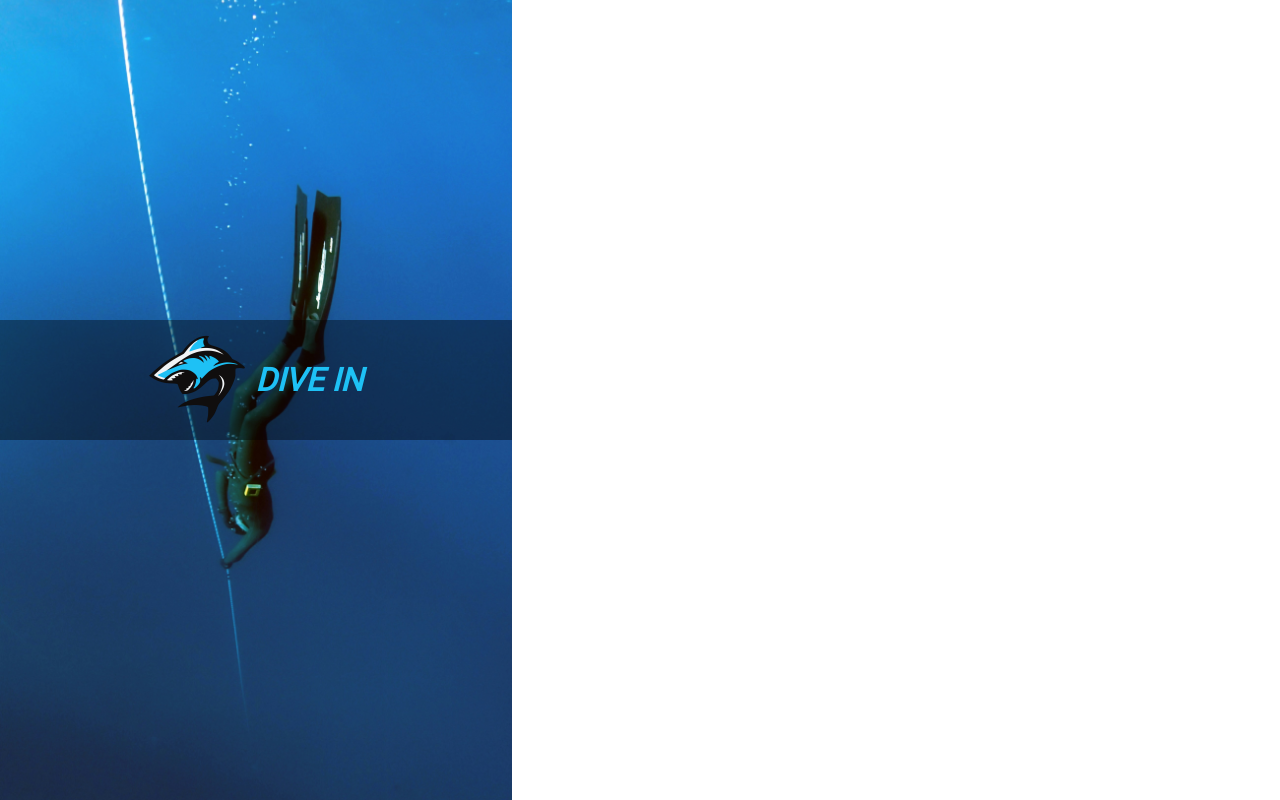
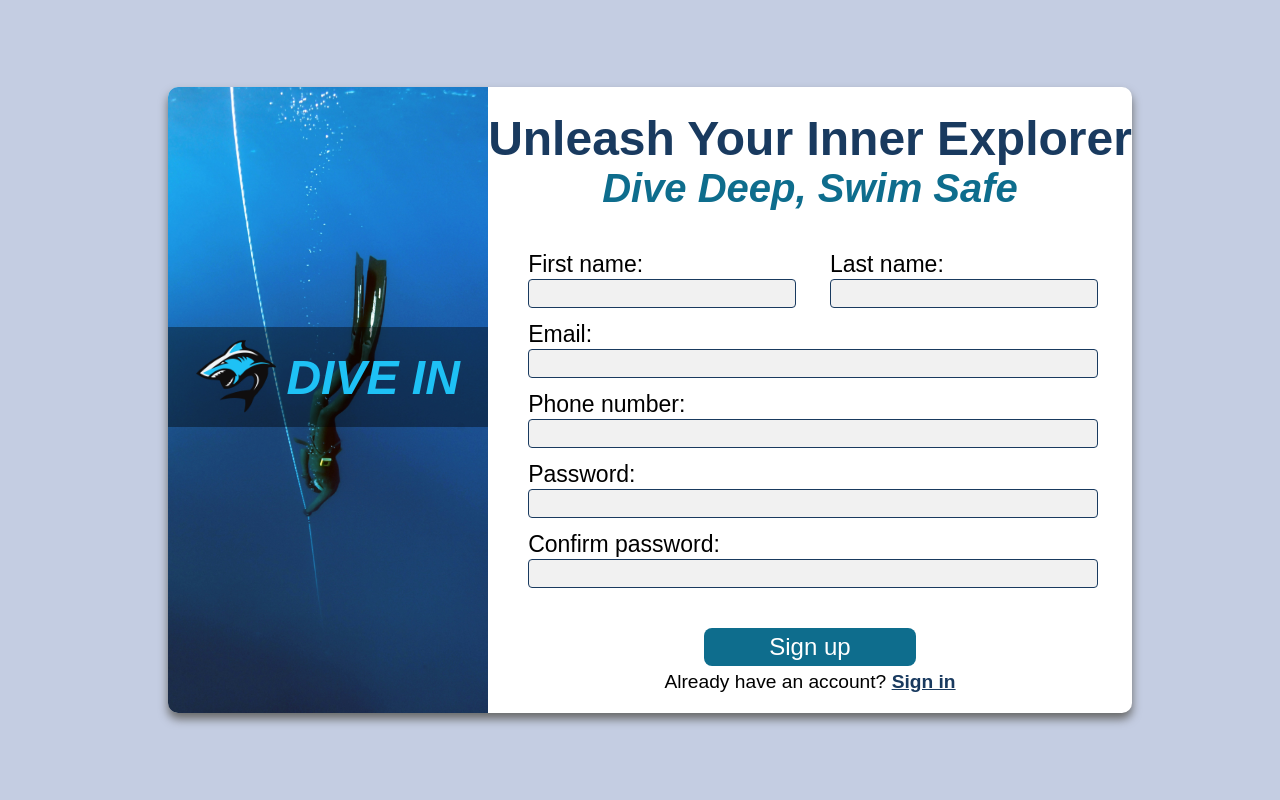
Before and after one commit to IStefann/Odin_Projects, a plain HTML site: page sign-up/index.html in a window 1280 px wide. Drawn offline with Linux system fonts and the light colour scheme; a web font is replaced by a local one.

Commit message:
Completed design

```diff
--- a/sign-up/index.html
+++ b/sign-up/index.html
@@ -1,9 +1,7 @@
 <!DOCTYPE html>
 <html lang="en">
 	<head>
-		<link rel="preconnect" href="https://fonts.googleapis.com" />
-		<link rel="preconnect" href="https://fonts.gstatic.com" crossorigin />
-		<link href="https://fonts.googleapis.com/css2?family=Roboto&display=swap" rel="stylesheet" />
+		<link href="https://fonts.cdnfonts.com/css/agency-fb" rel="stylesheet" />
 		<meta charset="UTF-8" />
 		<meta name="viewport" content="width=device-width, initial-scale=1.0" />
 		<title>Sign up form</title>
@@ -11,14 +9,56 @@
 	</head>
 
 	<body>
+		<div class="zoom">
 			<div class="main">
 				<div class="imageContainer">
 					<div class="imageTxt"><img class="img" src="./logo.png" alt="logo" />DIVE IN</div>
 				</div>
 				<div class="formContainer">
 					<form>
-
+						<div class="header">Unleash Your Inner Explorer <span class="underHeader"> Dive Deep, Swim Safe</span></div>
+						<div class="inputs">
+							<div class="rows">
+								<div>
+									<div>First name:</div>
+									<input type="text" id="firstName" required />
+								</div>
+								<div>
+									<div>Last name:</div>
+									<input type="text" id="lastName" required/>
+								</div>
+							</div>
+							<div class="rows">
+								<div>
+									<div>Email:</div>
+									<input type="email" id="email"/>
+								</div>
+							</div>
+							<div class="rows">
+								<div>
+									<div>Phone number:</div>
+									<input type="text" id="phone"/>
+								</div>
+							</div>
+							<div class="rows">
+								<div>
+									<div>Password:</div>
+									<input type="text" id="password" required />
+								</div>
+							</div>
+							<div class="rows">
+								<div>
+									<div>Confirm password:</div>
+									<input type="text" id="passwordConfrim" required/>
+								</div>
+							</div>
+						</div>
+						<div style="text-align: center">
+							<button type="submit">Sign up</button>
+							<div class="haveAcc">Already have an account? <span class="link">Sign in</span></div>
+						</div>
 					</form>
+				</div>
 			</div>
 		</div>
 		<script src="script.js"></script>
--- a/sign-up/style.css
+++ b/sign-up/style.css
@@ -1,33 +1,119 @@
 body {
 	padding: 0;
 	margin: 0;
-	font-family: "Roboto", sans-serif;
+	font-family: "Agency FB", sans-serif;
+	background-color: #c4cde2;
+}
+.zoom {
+	display: flex;
+	justify-content: center;
+	align-items: center;
+	margin-left: 20px;
+	height: 100vh;
 }
 .main {
 	display: flex;
 	justify-content: left;
+	border-radius: 10px;
+	background-color: #ffffff;
+	box-shadow: 0 6px 10px #686969;
 }
 .imageContainer {
 	background-image: url(./image.jpg);
 	background-position: center;
 	background-size: cover;
 	background-repeat: no-repeat;
-	width: 40vw;
-	height: 100vh;
+	width: 25vw;
+	border-top-right-radius: 0;
+	border-bottom-right-radius: 0;
+	border-top-left-radius: 10px;
+	border-bottom-left-radius: 10px;
 }
 .imageTxt {
 	display: flex;
 	justify-content: center;
 	align-items: center;
-	margin-top: 40vh;
+	margin-top: 30vh;
 	background-color: rgba(0, 0, 0, 0.4);
 	color: #1ec1f5;
-	font-size: 2rem;
+	font-size: 3rem;
 	gap: 10px;
-	height: 120px;
+	height: 100px;
 	font-weight: bold;
 	font-style: italic;
 }
 .img {
 	height: 80%;
 }
+.formContainer {
+	flex-grow: 1;
+}
+.header {
+	text-align: center;
+	font-size: 3rem;
+	font-weight: bold;
+	color: #193a5f;
+	padding: 3vh 0 0 0;
+}
+.underHeader {
+	display: block;
+	font-size: 2.5rem;
+	font-style: italic;
+	color: #0e6d8d;
+}
+.inputs {
+	display: flex;
+	flex-direction: column;
+	justify-content: center;
+	align-items: left;
+	gap: 1vw;
+	background-color: #ffffff;
+	padding: 5vh 5vh;
+}
+.rows {
+	display: flex;
+	justify-content: left;
+	align-items: center;
+	font-size: 23px;
+	gap: 40px;
+}
+.rows > div {
+	flex-grow: 1;
+}
+input {
+	border-radius: 4px;
+	border: 1px solid #193a5f;
+	background-color: #f1f1f1;
+	font-size: 15px;
+	width: 100%;
+	height: 25px;
+}
+button {
+	font-size: 1.5rem;
+	padding: 5px 65px;
+	background-color: #0e6d8d;
+	color: #ffffff;
+	border: none;
+	border-radius: 8px;
+	cursor: pointer;
+}
+button:hover {
+	background-color: #0e6d8dc9;
+}
+button:active {
+	transform: translateY(2px);
+}
+.haveAcc {
+	font-size: 1.2rem;
+	margin-bottom: 20px;
+	margin-top: 5px;
+}
+.link {
+	color: #193a5f;
+	font-weight: bold;
+	text-decoration: underline;
+	cursor:pointer;
+}
+.link:hover{
+	color: #193a5fc9;
+}
```
Lines whose indentation alone changed are shown as unchanged.
